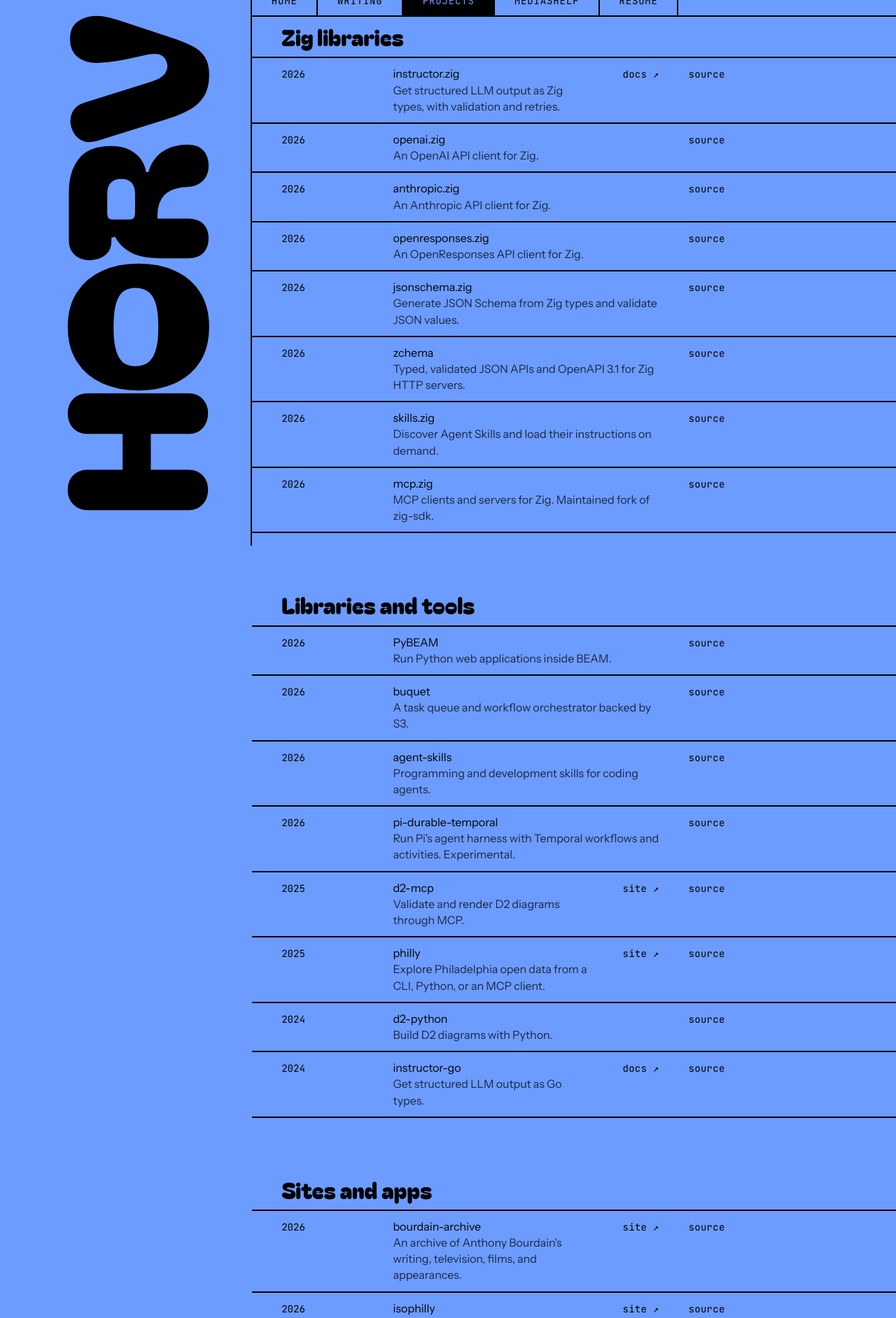
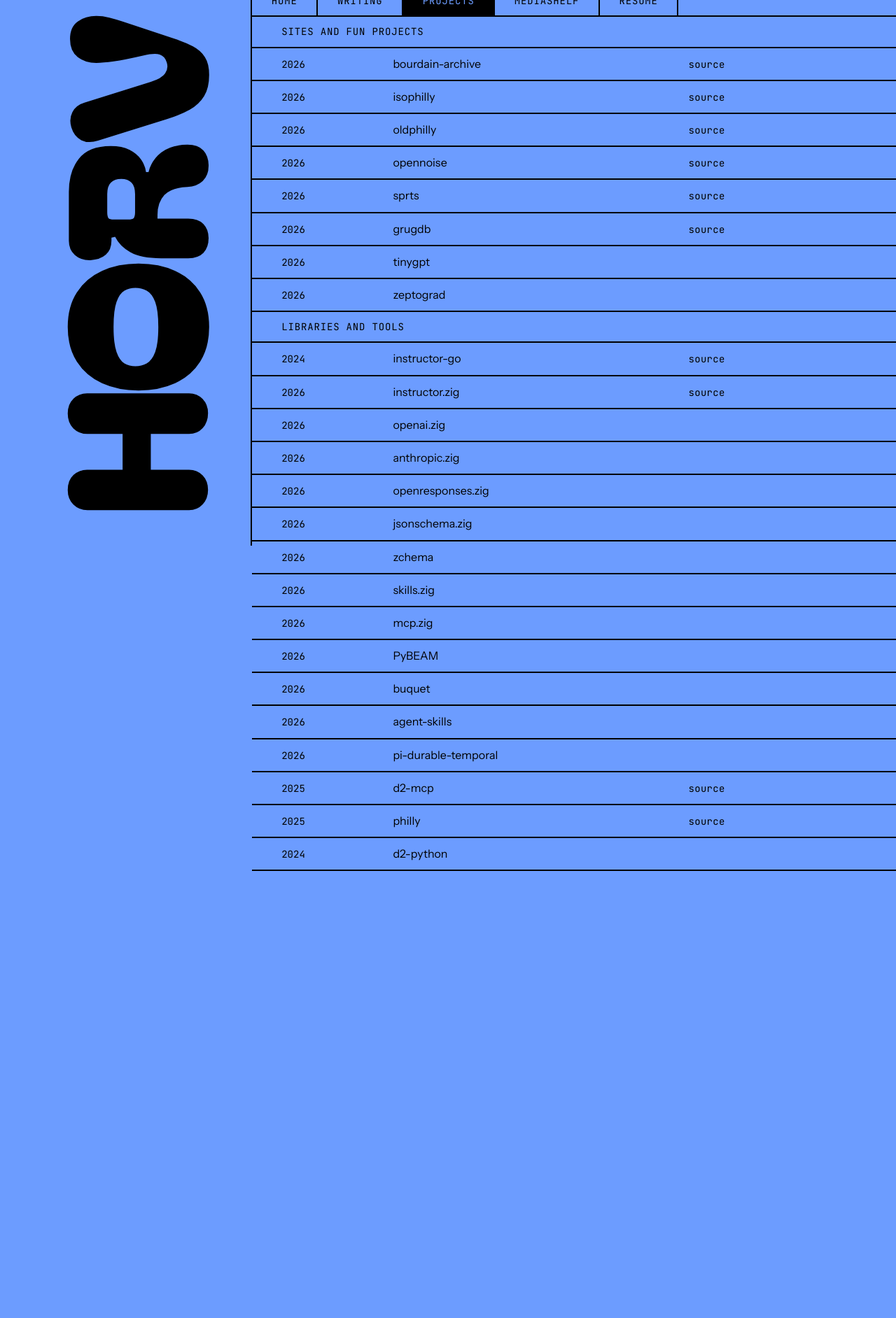
Before and after one commit to h0rv/h0rv.github.io, an Astro site: page /projects in a window 1280 px wide. Shown: the part 20-1904 px from the top of the page at 70% size. After the commit the page ends 1266 px from the top, so only its background shows below. Built offline with nearby package versions, Linux system fonts and the light colour scheme; Astro itself is replaced by a stand-in of ours.

Commit message:
Simplify projects into compact lists with sites first

```diff
--- a/content/projects.yaml
+++ b/content/projects.yaml
@@ -1,53 +1,114 @@
 # Projects in display order, grouped by category on the projects page.
 # `site` is a live app, `docs` is documentation, and `repo` is the source.
-# Years refer to when the projects started.
+# Years refer to when the projects started. Descriptions appear on hover.
+
+- name: bourdain-archive
+  year: 2026
+  category: Sites and fun projects
+  site: https://horv.co/bourdain-archive/
+  repo: https://github.com/h0rv/bourdain-archive
+  description: An archive of Anthony Bourdain's writing, television, films, and appearances.
+
+- name: isophilly
+  year: 2026
+  category: Sites and fun projects
+  site: https://isophilly.horv.co/
+  repo: https://github.com/h0rv/isophilly
+  description: A pixel-art map of Philadelphia.
+
+- name: oldphilly
+  year: 2026
+  category: Sites and fun projects
+  site: https://oldphilly.org
+  repo: https://github.com/h0rv/oldphilly
+  description: Historical photographs from the Philadelphia City Archives, mapped by location.
+
+- name: opennoise
+  year: 2026
+  category: Sites and fun projects
+  site: https://opennoise.horv.co
+  repo: https://github.com/h0rv/opennoise
+  description: Explore music genres and artists using open data.
+
+- name: sprts
+  year: 2026
+  category: Sites and fun projects
+  site: https://sprts.horv.co
+  repo: https://github.com/h0rv/sprts
+  description: Sports scores and schedules in a plain-text interface.
+
+- name: grugdb
+  year: 2026
+  category: Sites and fun projects
+  site: https://grugdb.horv.co/
+  repo: https://github.com/h0rv/grugdb
+  description: Build a relational database in typed Python, with exercises in your browser.
+
+- name: tinygpt
+  year: 2026
+  category: Sites and fun projects
+  repo: https://github.com/h0rv/tinygpt
+  description: nanoGPT implemented with tinygrad.
+
+- name: zeptograd
+  year: 2026
+  category: Sites and fun projects
+  repo: https://github.com/h0rv/zeptograd
+  description: A small automatic differentiation and neural network library in Zig.
+
+- name: instructor-go
+  year: 2024
+  category: Libraries and tools
+  docs: https://go.useinstructor.com/
+  repo: https://github.com/jxnl/instructor-go
+  description: Get structured LLM output as Go types.
 
 - name: instructor.zig
   year: 2026
-  category: Zig libraries
+  category: Libraries and tools
   docs: https://horv.co/instructor.zig/
   repo: https://github.com/h0rv/instructor.zig
   description: Get structured LLM output as Zig types, with validation and retries.
 
 - name: openai.zig
   year: 2026
-  category: Zig libraries
+  category: Libraries and tools
   repo: https://github.com/h0rv/openai.zig
   description: An OpenAI API client for Zig.
 
 - name: anthropic.zig
   year: 2026
-  category: Zig libraries
+  category: Libraries and tools
   repo: https://github.com/h0rv/anthropic.zig
   description: An Anthropic API client for Zig.
 
 - name: openresponses.zig
   year: 2026
-  category: Zig libraries
+  category: Libraries and tools
   repo: https://github.com/h0rv/openresponses.zig
   description: An OpenResponses API client for Zig.
 
 - name: jsonschema.zig
   year: 2026
-  category: Zig libraries
+  category: Libraries and tools
   repo: https://github.com/h0rv/jsonschema.zig
   description: Generate JSON Schema from Zig types and validate JSON values.
 
 - name: zchema
   year: 2026
-  category: Zig libraries
+  category: Libraries and tools
   repo: https://github.com/h0rv/zchema
   description: Typed, validated JSON APIs and OpenAPI 3.1 for Zig HTTP servers.
 
 - name: skills.zig
   year: 2026
-  category: Zig libraries
+  category: Libraries and tools
   repo: https://github.com/h0rv/skills.zig
   description: Discover Agent Skills and load their instructions on demand.
 
 - name: mcp.zig
   year: 2026
-  category: Zig libraries
+  category: Libraries and tools
   repo: https://github.com/h0rv/mcp.zig
   description: MCP clients and servers for Zig. Maintained fork of zig-sdk.
 
@@ -94,64 +155,3 @@
   category: Libraries and tools
   repo: https://github.com/h0rv/d2-python
   description: Build D2 diagrams with Python.
-
-- name: instructor-go
-  year: 2024
-  category: Libraries and tools
-  docs: https://go.useinstructor.com/
-  repo: https://github.com/jxnl/instructor-go
-  description: Get structured LLM output as Go types.
-
-- name: bourdain-archive
-  year: 2026
-  category: Sites and apps
-  site: https://horv.co/bourdain-archive/
-  repo: https://github.com/h0rv/bourdain-archive
-  description: An archive of Anthony Bourdain's writing, television, films, and appearances.
-
-- name: isophilly
-  year: 2026
-  category: Sites and apps
-  site: https://isophilly.horv.co/
-  repo: https://github.com/h0rv/isophilly
-  description: A pixel-art map of Philadelphia.
-
-- name: oldphilly
-  year: 2026
-  category: Sites and apps
-  site: https://oldphilly.org
-  repo: https://github.com/h0rv/oldphilly
-  description: Historical photographs from the Philadelphia City Archives, mapped by location.
-
-- name: opennoise
-  year: 2026
-  category: Sites and apps
-  site: https://opennoise.horv.co
-  repo: https://github.com/h0rv/opennoise
-  description: Explore music genres and artists using open data.
-
-- name: sprts
-  year: 2026
-  category: Sites and apps
-  site: https://sprts.horv.co
-  repo: https://github.com/h0rv/sprts
-  description: Sports scores and schedules in a plain-text interface.
-
-- name: grugdb
-  year: 2026
-  category: Learning and experiments
-  site: https://grugdb.horv.co/
-  repo: https://github.com/h0rv/grugdb
-  description: Build a relational database in typed Python, with exercises in your browser.
-
-- name: tinygpt
-  year: 2026
-  category: Learning and experiments
-  repo: https://github.com/h0rv/tinygpt
-  description: nanoGPT implemented with tinygrad.
-
-- name: zeptograd
-  year: 2026
-  category: Learning and experiments
-  repo: https://github.com/h0rv/zeptograd
-  description: A small automatic differentiation and neural network library in Zig.
--- a/src/components/ProjectRows.astro
+++ b/src/components/ProjectRows.astro
@@ -13,15 +13,13 @@ const projects = Astro.props.projects ?? (await getList("projects"));
   {projects.map(({ data: p }) => (
     <li class="link-row">
       <span class="meta">{p.year}</span>
-      <span>
-        <a class="main" href={p.site ?? p.docs ?? p.repo}>{p.name}</a>
-        <span class="desc">{p.description}</span>
-      </span>
-      <span class="links mono">
-        {p.site && <a href={p.site}>site ↗</a>}
-        {p.docs && <a href={p.docs}>docs ↗</a>}
-        <a href={p.repo}>source</a>
-      </span>
+      <a class="main" href={p.site ?? p.docs ?? p.repo} title={p.description}>{p.name}</a>
+      {(p.site || p.docs) && (
+        <span class="links mono">
+          {p.site && p.docs && <a href={p.docs}>docs ↗</a>}
+          <a href={p.repo}>source</a>
+        </span>
+      )}
     </li>
   ))}
 </ul>
--- a/src/content.config.ts
+++ b/src/content.config.ts
@@ -54,7 +54,7 @@ const projects = defineCollection({
   schema: z.object({
     name: z.string(),
     year: z.number(),
-    category: z.enum(["Zig libraries", "Libraries and tools", "Sites and apps", "Learning and experiments"]),
+    category: z.enum(["Sites and fun projects", "Libraries and tools"]),
     site: z.string().url().optional(),
     docs: z.string().url().optional(),
     repo: z.string().url(),
--- a/src/pages/projects.astro
+++ b/src/pages/projects.astro
@@ -8,8 +8,8 @@ const categories = Map.groupBy(await getList("projects"), (project) => project.d
 
 <Base title="Projects">
   {[...categories].map(([category, projects]) => (
-    <section class="group">
-      <h2 class="group-head">{category}</h2>
+    <section>
+      <h2 class="section-head">{category}</h2>
       <ProjectRows projects={projects} />
     </section>
   ))}
```
